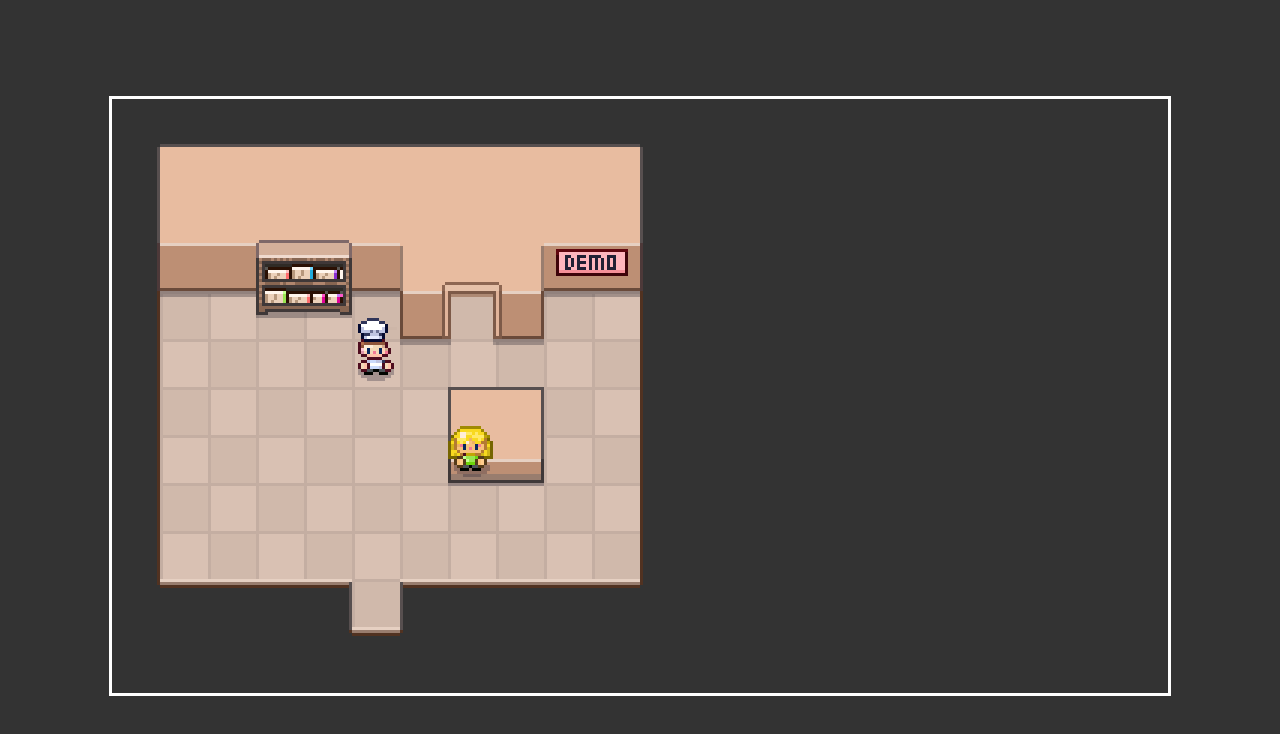
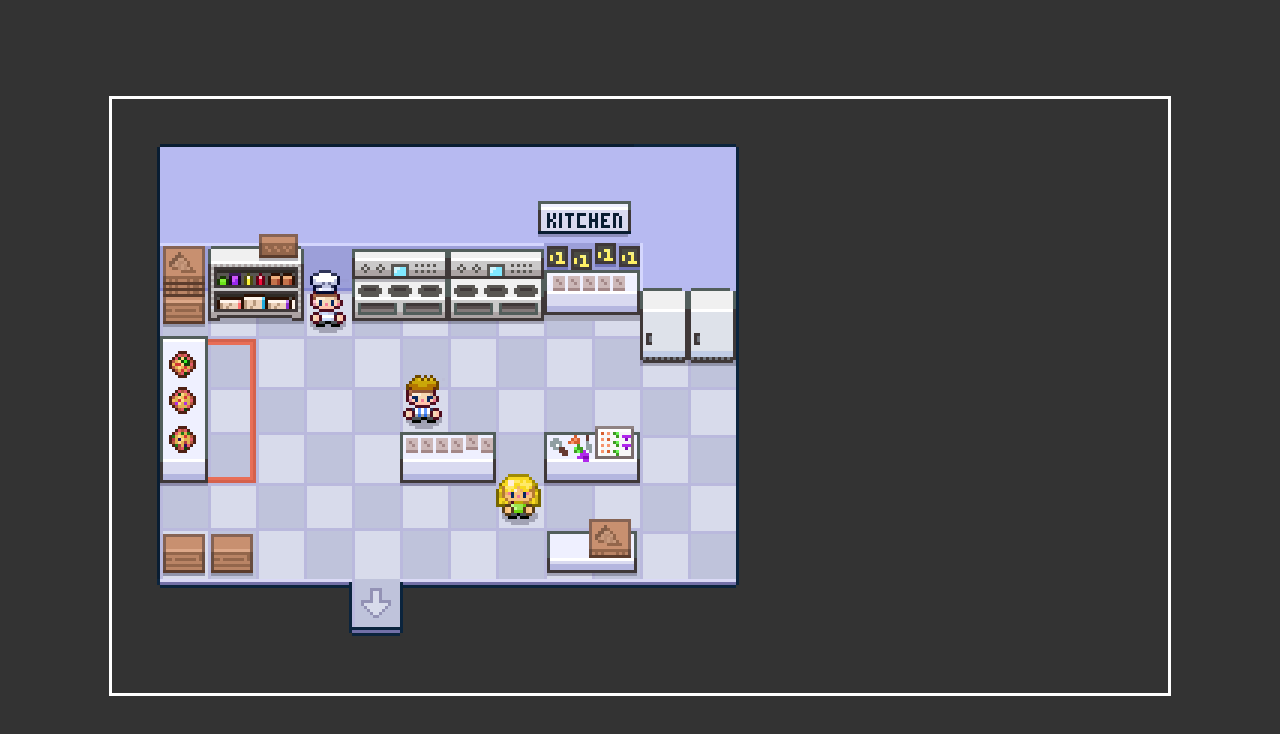
Before and after one commit to brian054/pokemonJS-edition, a website: page index.html in a window 1280 px wide. Drawn offline with Linux system fonts and the light colour scheme.

Commit message:
Added multiple maps feature, can add in custom maps, need to find a more efficient way to do this in the future

```diff
--- a/Overworld.js
+++ b/Overworld.js
@@ -3,33 +3,37 @@ class Overworld {
         this.element = config.element;
         this.canvas = this.element.querySelector(".game-canvas");
         this.ctx = this.canvas.getContext("2d");
+        this.map = null;
+    }
+
+    // Function to start game loop
+    startGameLoop() {
+        const step = () => {
+
+            this.ctx.clearRect(0, 0, this.canvas.width, this.canvas.height);
+
+            // Draw Lower Layer
+            this.map.drawLowerImage(this.ctx);
+
+            // Draw Game Objects
+            Object.values(this.map.gameObjects).forEach(object => {
+                //object.x += 0.02;
+                object.sprite.draw(this.ctx);
+            })
+
+            //Draw Upper Layers
+            this.map.drawUpperImage(this.ctx);
+
+            requestAnimationFrame(() => { // step calls itself when a new frame starts
+                step();
+            })
+        }
+        step();
     }
 
     init() {
-        console.log("Hello from the Overworld.", this);
-
-        // Load image into browser memory
-        const image = new Image();
-        image.onload = () => {
-            this.ctx.drawImage(image, 0, 0)
-        };
-        image.src = "/images/maps/DemoLower.png";
-
-        // Place game objects
-        const hero = new GameObject({
-            x: 5,
-            y: 7
-        })
-        const npc1 = new GameObject({
-            x: 7,
-            y: 9,
-            src: "/images/characters/people/npc1.png"
-        })
-
-        setTimeout(() => {
-            hero.sprite.draw(this.ctx);
-            npc1.sprite.draw(this.ctx);
-        }, 200)
+        this.map = new OverworldMap(window.OverworldMaps.Kitchen);
+        this.startGameLoop();
 
 
     }
--- /dev/null
+++ b/OverworldMap.js
@@ -0,0 +1,58 @@
+class OverworldMap {
+    constructor(config) {
+        this.gameObjects = config.gameObjects;
+
+        this.lowerImage = new Image();
+        this.lowerImage.src = config.lowerSrc; // tiles
+
+        this.upperImage = new Image();
+        this.upperImage.src = config.upperSrc; // above characters (ex. rooftops, treetops)
+    }
+
+    drawLowerImage(ctx) {
+        ctx.drawImage(this.lowerImage, 0, 0)
+    }
+
+    drawUpperImage(ctx) {
+        ctx.drawImage(this.upperImage, 0, 0)
+    }
+}
+
+// All the maps
+window.OverworldMaps = {
+    DemoRoom: {
+        lowerSrc: "/images/maps/DemoLower.png",
+        upperSrc: "/images/maps/DemoUpper.png",
+        gameObjects: {
+            hero: new GameObject({
+                x: 5,
+                y: 6,
+            }),
+            npc1: new GameObject({
+                x: 7,
+                y: 9,
+                src: "/images/characters/people/npc1.png"
+            })
+        }
+    },
+    Kitchen: {
+        lowerSrc: "/images/maps/KitchenLower.png",
+        upperSrc: "/images/maps/KitchenUpper.png",
+        gameObjects: {
+            hero: new GameObject({
+                x: 4,
+                y: 8,
+            }),
+            npc1: new GameObject({
+                x: 8,
+                y: 12,
+                src: "/images/characters/people/npc1.png"
+            }),
+            npc2: new GameObject({ // 10 x 12 works wtf
+                x: 6,
+                y: 9,
+                src: "/images/characters/people/npc3.png"
+            })
+        }
+    },
+}
--- a/Sprite.js
+++ b/Sprite.js
@@ -36,8 +36,8 @@ class Sprite {
     }
 
     draw(ctx) {
-        const x = this.gameObject.x * 16 - 8;
-        const y = this.gameObject.x * 16 - 18;
+        const x = this.gameObject.x * 16 - 8; // - 8
+        const y = this.gameObject.x * 16 - 18   ; // - 18
 
         this.isShadowLoaded && ctx.drawImage(this.shadow, x, y)
 
--- a/index.html
+++ b/index.html
@@ -14,6 +14,7 @@
         <script src="/Overworld.js"></script>
         <script src="/GameObject.js"></script>
         <script src="/Sprite.js"></script>
+        <script src="/OverworldMap.js"></script>
         <script src="/init.js"></script>
 
     </body>
```
